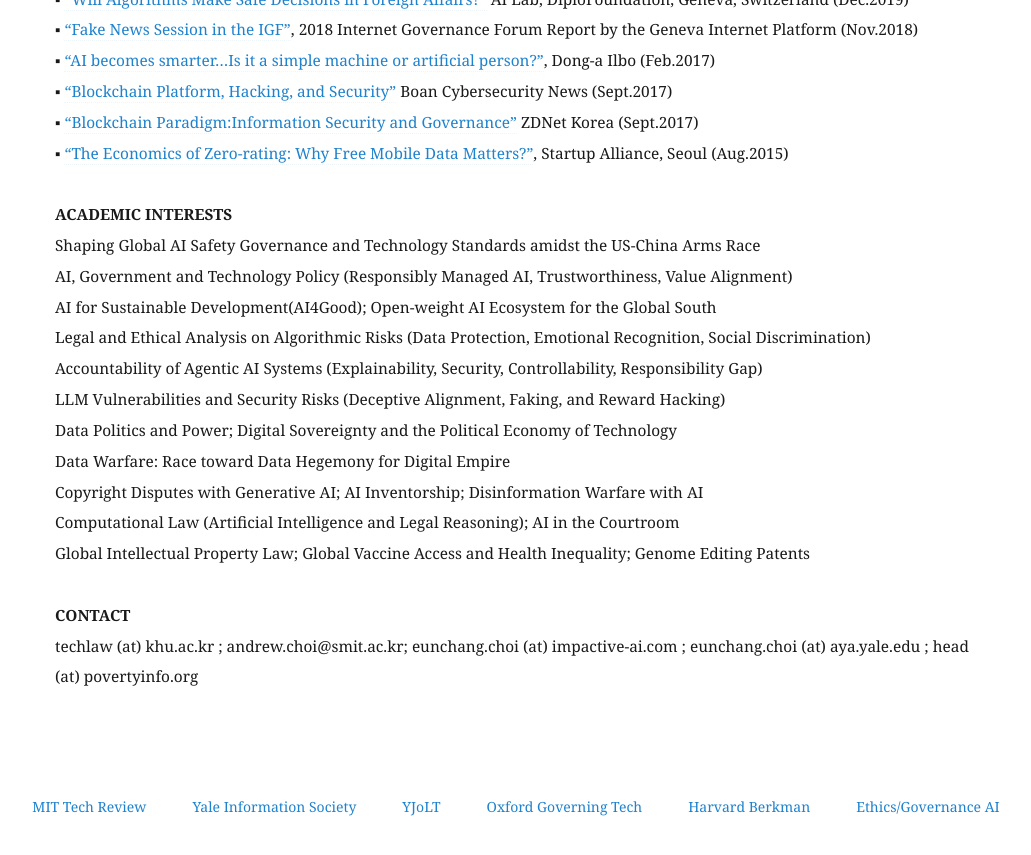
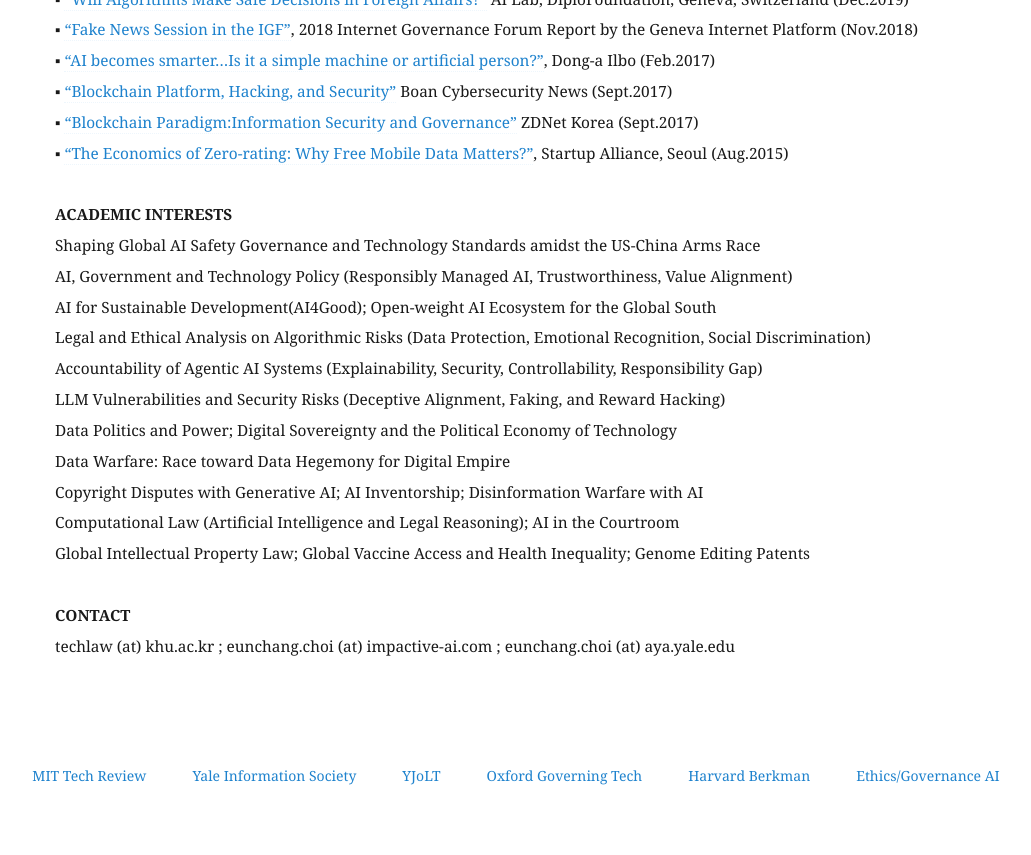
Before and after one commit to eunchangchoi/eunchangchoi.github.io, a Jekyll site: the page built from index.md, in a window 1280 px wide and 900 px high, scrolled down 11234 px. Shown: the top 855 px of the window, without its empty margins (45-1076 px from the left). Built offline with Jekyll 4.4.1, drawn with Linux system fonts in a browser that asks for light colours.

Commit message:
Update index.md

```diff
--- a/index.md
+++ b/index.md
@@ -264,4 +264,4 @@ title: "Eun Chang Choi 최은창"
    Global Intellectual Property Law; Global Vaccine Access and Health Inequality; Genome Editing Patents <br>
   <br>
    <strong> CONTACT</strong> <br>
-   techlaw (at) khu.ac.kr ;  andrew.choi@smit.ac.kr; eunchang.choi (at) impactive-ai.com ; eunchang.choi (at) aya.yale.edu ; head (at) povertyinfo.org
+   techlaw (at) khu.ac.kr ;  eunchang.choi (at) impactive-ai.com ; eunchang.choi (at) aya.yale.edu
```
